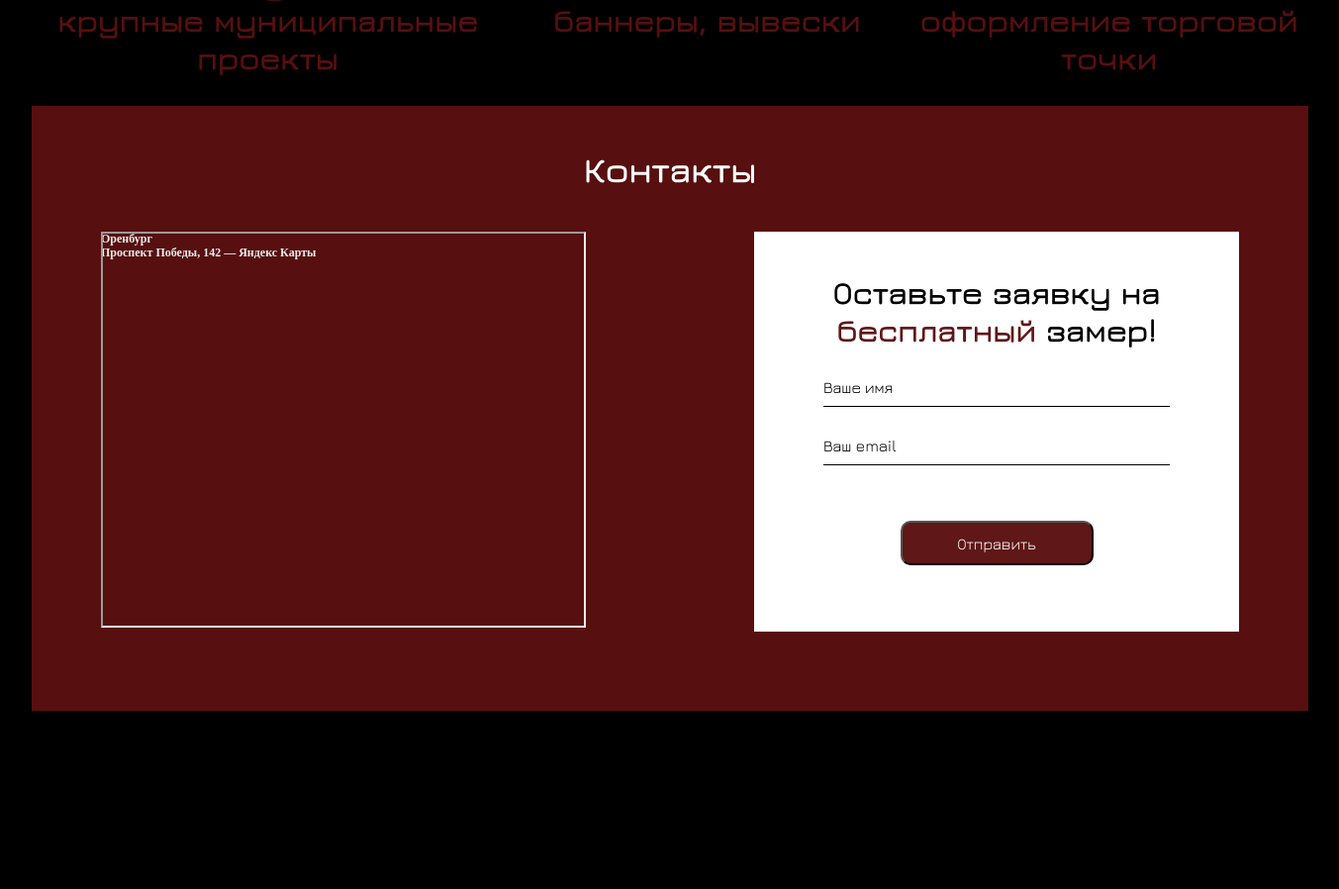
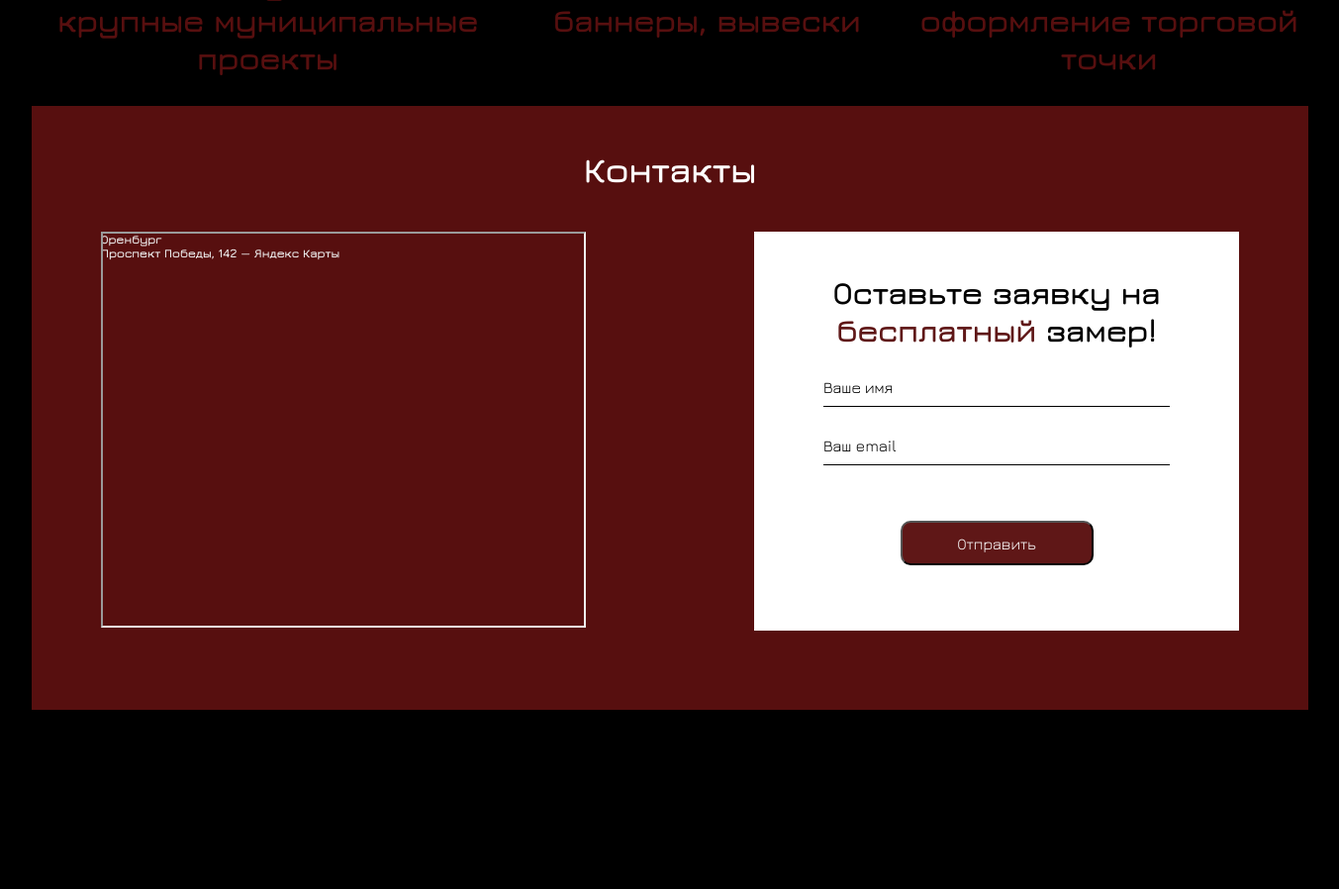
Before and after one commit to SSerov77/A4-django, a Django app: template a4/templates/home/home.html in a window 1600 px wide. Shown: the part 2214-3112 px from the top of the page at 99% size, without its empty margins (123-1476 px from the left). Run offline with Django 3.2, Linux system fonts and the light colour scheme; the template is opened without the code that fills it, so the values that code supplies are empty.

Commit message:
fix fonts

```diff
--- a/a4/static/css/style.css
+++ b/a4/static/css/style.css
@@ -19,6 +19,7 @@ a {
     padding: 0;
     margin: 0;
     box-sizing: border-box;
+    font-family: Jura;
 }
 
 .wrapper {
```
